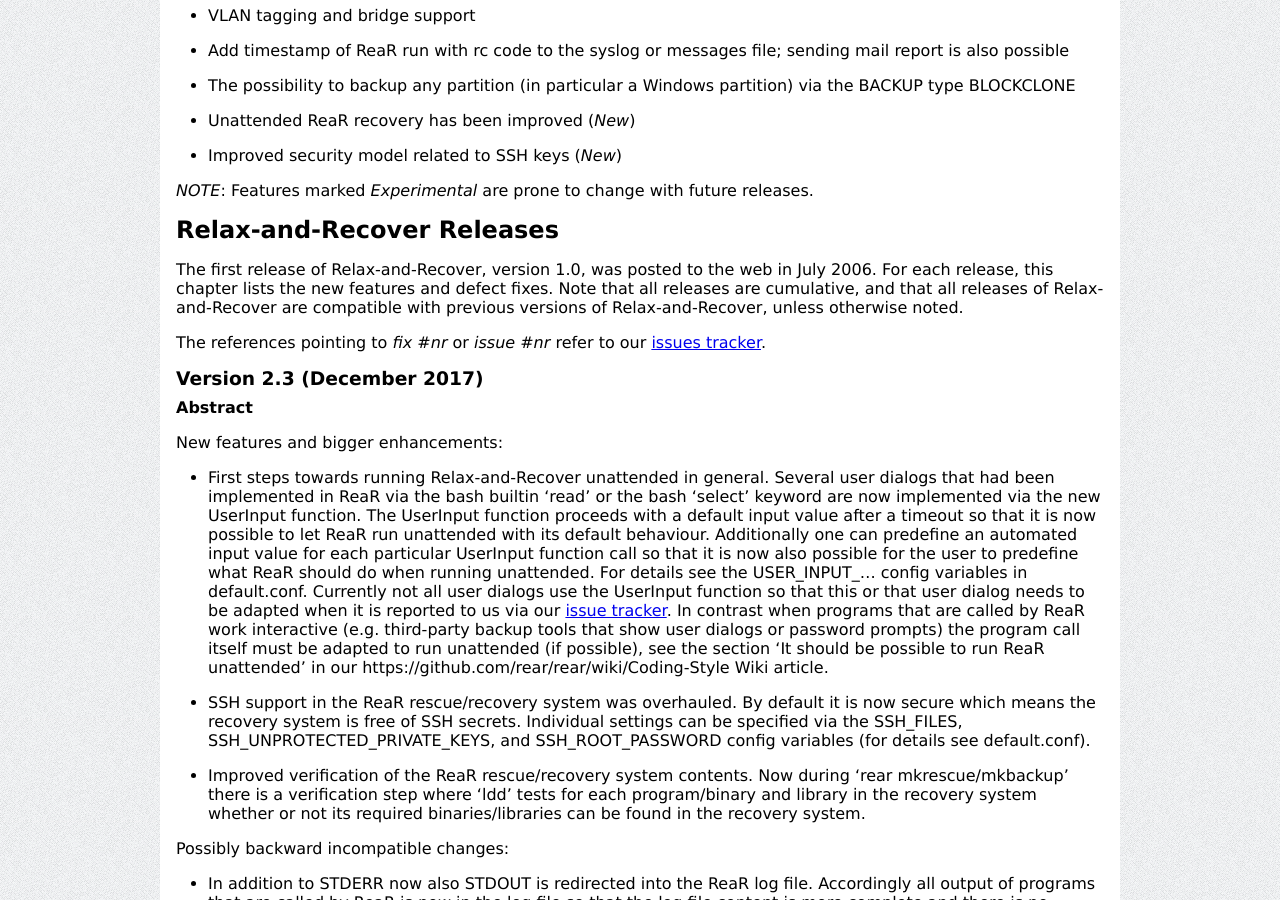
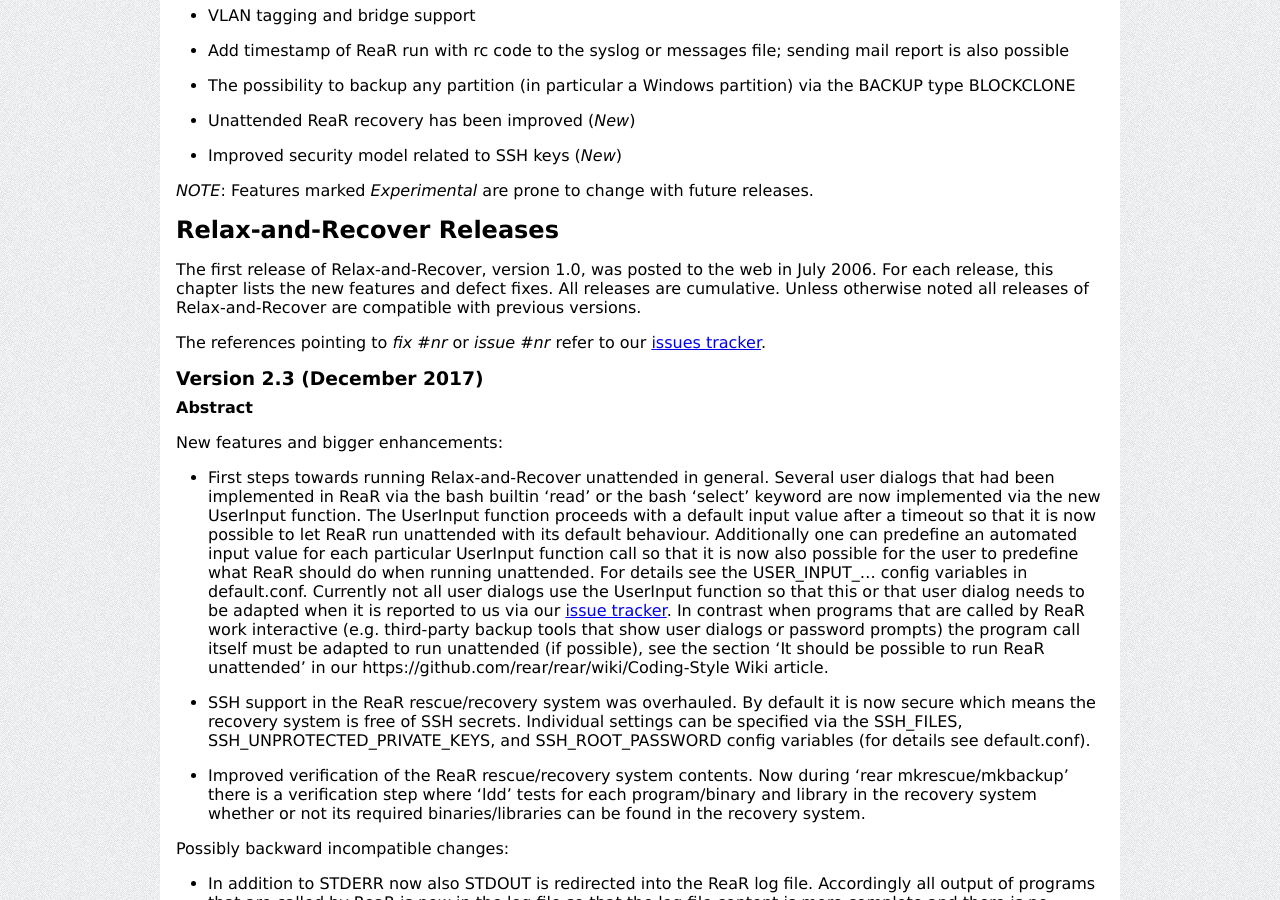
Before and after one commit to rear/rear.github.com, a Jekyll site: the page built from documentation/release-notes-2-3.md, in a window 1280 px wide and 900 px high, scrolled down 2443 px. Built offline with Jekyll 4.4.1, drawn with Linux system fonts in a browser that asks for light colours; comment, search, counter and statistics services are not loaded; some of the changed text lies outside the part shown.

Commit message:
Less schoolmasterly wording (no 'note that') and a few 'rear' to 'ReaR' spelling adaptions

```diff
--- a/documentation/release-notes-2-3.md
+++ b/documentation/release-notes-2-3.md
@@ -27,7 +27,7 @@
 
 ### Product Features
 The following features are supported on the most recent releases of
-Relax-and-Recover.  Anything labeled as (*New*) was added as the
+Relax-and-Recover. Anything labeled as (*New*) was added as the
 most recent release. New functionality for previous releases can be
 seen in the next chapter that details each release.
 
@@ -155,11 +155,10 @@
 
 
 ## Relax-and-Recover Releases
-The first release of Relax-and-Recover, version 1.0, was posted to the web
-in July 2006. For each release, this chapter lists the new features and
-defect fixes. Note that all releases are cumulative, and that all releases
-of Relax-and-Recover are compatible with previous versions of
-Relax-and-Recover, unless otherwise noted.
+The first release of Relax-and-Recover, version 1.0, was posted to the web in July 2006.
+For each release, this chapter lists the new features and defect fixes.
+All releases are cumulative.
+Unless otherwise noted all releases of Relax-and-Recover are compatible with previous versions.
 
 The references pointing to *fix #nr* or *issue #nr* refer to our [issues tracker](https://github.com/rear/rear/issues).
 
@@ -732,7 +731,7 @@
 
 * Move nfs-client from depends to recommends in Debian control file (issue #633)
 
-* In `packaging/rpm/rear.spec` replaced "BuildArch: noarch" with "ExclusiveArch: %ix86 x86_64 ppc ppc64" that should tell the user that rear is known to work only on %ix86 x86_64 ppc ppc64 and removed "Requires: yaboot" for ppc ppc64 because that is the default installed bootloader on ppc ppc64 (issues #629 and #631)
+* In `packaging/rpm/rear.spec` replaced "BuildArch: noarch" with "ExclusiveArch: %ix86 x86_64 ppc ppc64" that should tell the user that ReaR is known to work only on %ix86 x86_64 ppc ppc64 and removed "Requires: yaboot" for ppc ppc64 because that is the default installed bootloader on ppc ppc64 (issues #629 and #631)
 
 * Support the Oracle Linux 6 ksplice module (issue #605)
 
@@ -810,7 +809,7 @@
 
 Relax-and-Recover is known to work well on x86 and x86_64 based architectures.
 Relax-and-Recover has also been ported to ia64 and ppc architectures, but
-these are less tested.  Use the '`rear validate`' command after every
+these are less tested. Use the '`rear validate`' command after every
 successful DR test please and mail us the results.
 
 
@@ -822,7 +821,7 @@
 [Relax-and-Recover compression tests](http://www.it3.be/2013/09/16/NETFS-compression-tests/)
 
 ## Support
-Relax-and-Recover (rear) is an Open Source project under GPL v3 license which means
+Relax-and-Recover (ReaR) is an Open Source project under GPL v3 license which means
 it is free to use and modify. However, the creators of ReaR have spend many, many hours in
 development and support. We will only give *free of charge* support in our free time (and when work/home balance
 allows it).
@@ -885,7 +884,7 @@
 
 ## Known Problems and Workarounds
 
-*Issue Description*: rear package on ubuntu 14.04 depends on isolinux package (which does not exist)
+*Issue Description*: 'rear' package on Ubuntu 14.04 depends on isolinux package (which does not exist)
 
 * Workaround:
 
```
Also changed, not shown: other parts of documentation/release-notes-2-3.md (+2 -2 lines).
